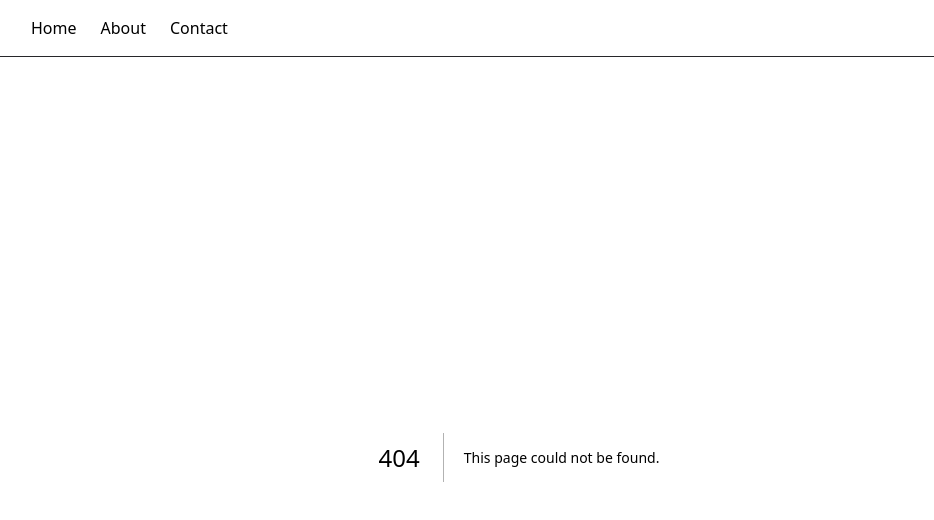
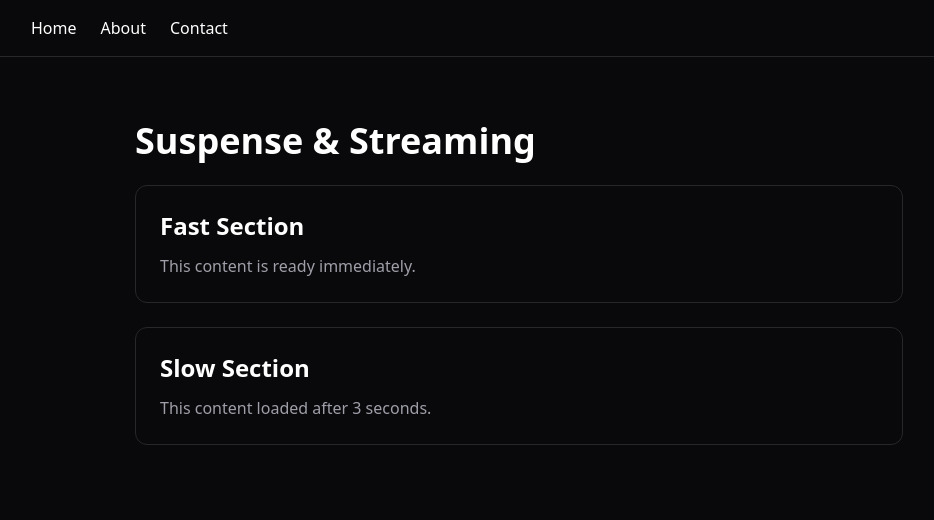
Before and after one commit to foysaliio/Nextjs-Mastery-Journey, a Next.js app: page /streaming-demo in a window 1280 px wide. Before the commit this address had no page. Shown: the top 520 px of the page, without its empty margins (121-1055 px from the left). Built offline with nearby package versions, Linux system fonts and the light colour scheme.

Commit message:
feat(nextjs): learn suspense and streaming

```diff
--- /dev/null
+++ b/src/app/_components/FastSection.tsx
@@ -0,0 +1,11 @@
+const FastSection = () => {
+  return (
+    <section className="rounded-xl border border-zinc-800 p-6">
+      <h2 className="text-2xl font-bold">Fast Section</h2>
+
+      <p className="mt-3 text-zinc-400">This content is ready immediately.</p>
+    </section>
+  );
+};
+
+export default FastSection;
--- /dev/null
+++ b/src/app/_components/SlowSection.tsx
@@ -0,0 +1,13 @@
+const SlowSection = async () => {
+  await new Promise((resolve) => setTimeout(resolve, 3000));
+
+  return (
+    <section className="rounded-xl border border-zinc-800 p-6">
+      <h2 className="text-2xl font-bold">Slow Section</h2>
+
+      <p className="mt-3 text-zinc-400">This content loaded after 3 seconds.</p>
+    </section>
+  );
+};
+
+export default SlowSection;
--- /dev/null
+++ b/src/app/streaming-demo/page.tsx
@@ -0,0 +1,25 @@
+import { Suspense } from "react";
+import FastSection from "../_components/FastSection";
+import SlowSection from "../_components/SlowSection";
+
+const StreamingDemoPage = () => {
+  return (
+    <main className="min-h-screen bg-zinc-950 px-6 py-16 text-white">
+      <div className="mx-auto max-w-3xl space-y-6">
+        <h1 className="text-4xl font-bold">Suspense & Streaming</h1>
+
+        <FastSection />
+
+        <Suspense
+          fallback={
+            <div className="h-32 animate-pulse rounded-xl bg-zinc-900" />
+          }
+        >
+          <SlowSection />
+        </Suspense>
+      </div>
+    </main>
+  );
+};
+
+export default StreamingDemoPage;
```
